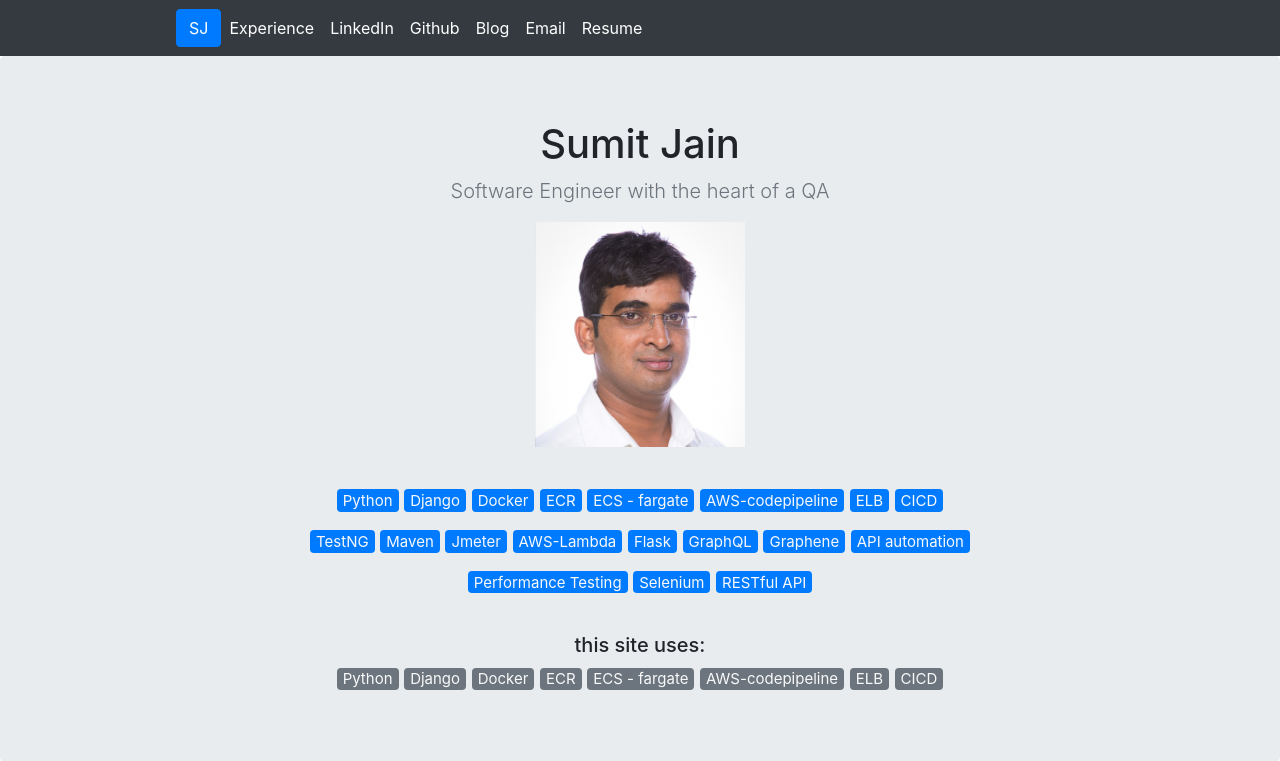
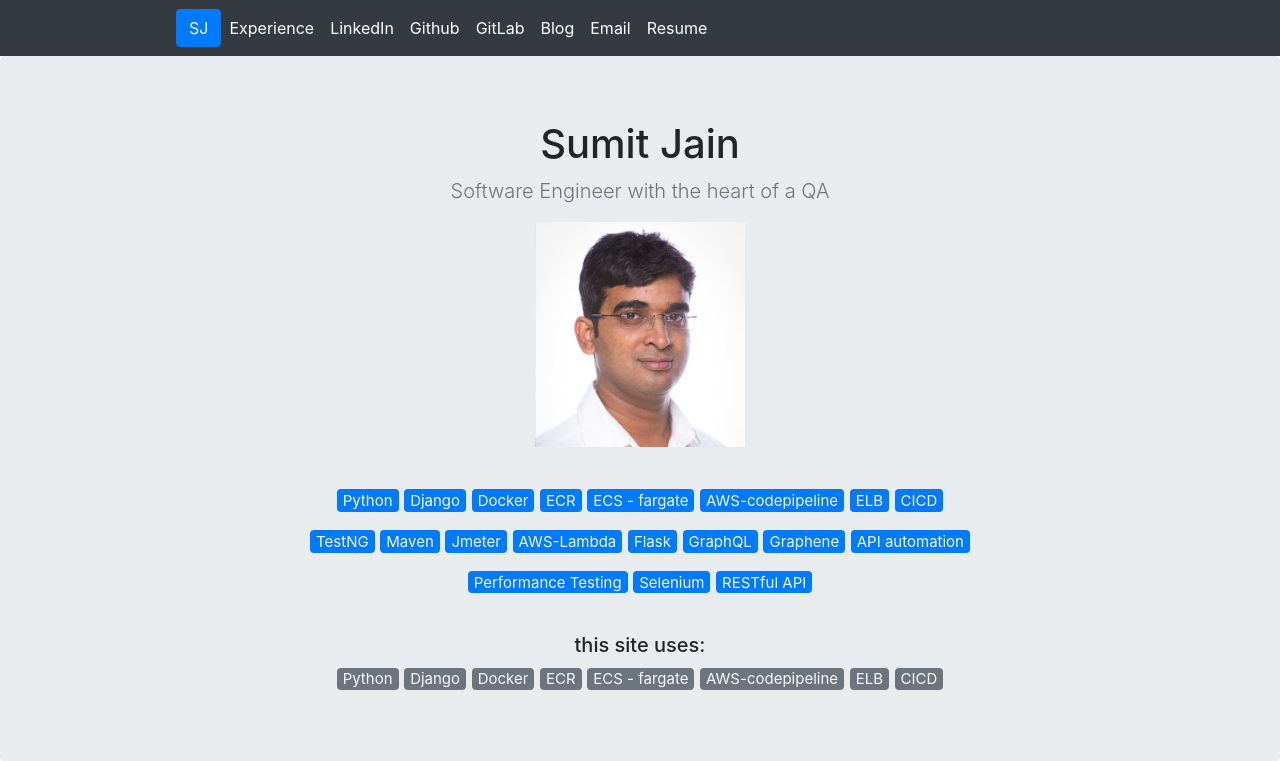
Before and after one commit to SumitJainUTD/portfolio-cicd, a Django app: page / in a window 1280 px wide. Shown: the top 761 px of the page. Run offline with Django 3.2, Linux system fonts and the light colour scheme; data comes from the database, SQL or seed files in the repository; some libraries are stand-ins or nearby versions.

Commit message:
gitlab added in menu

```diff
--- a/resume/app/templates/app/sumit.html
+++ b/resume/app/templates/app/sumit.html
@@ -32,6 +32,9 @@
               </li>
               <li class="nav-item active">
                 <a class="nav-link" href="https://github.com/SumitJainUTD" target="_blank">Github</a>
+              </li>
+              <li class="nav-item active">
+                <a class="nav-link" href="https://gitlab.com/SumitJain007" target="_blank">GitLab</a>
               </li>
               <li class="nav-item active">
                 <a class="nav-link" href="http://algorithms.tutorialhorizon.com/" target="_blank">Blog</a>
```
